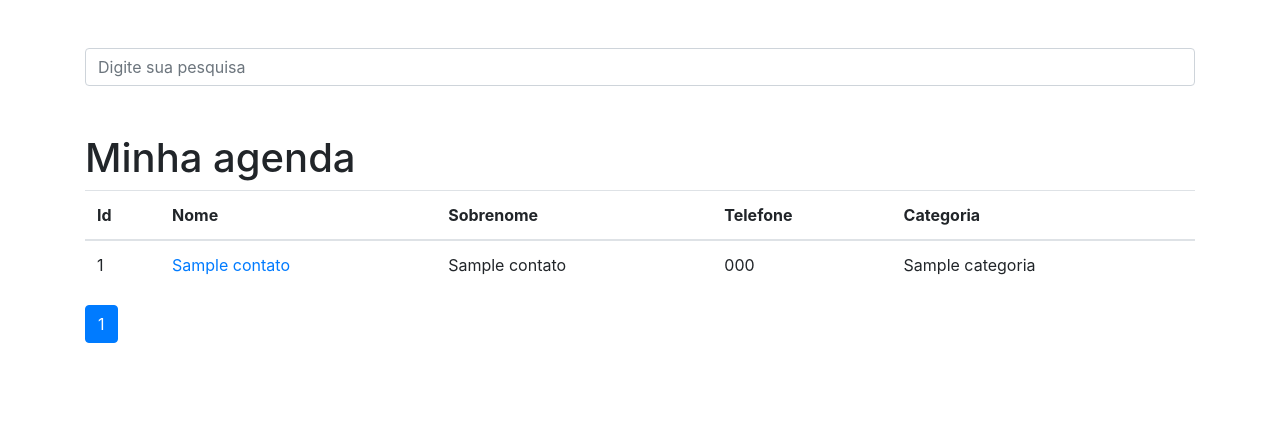
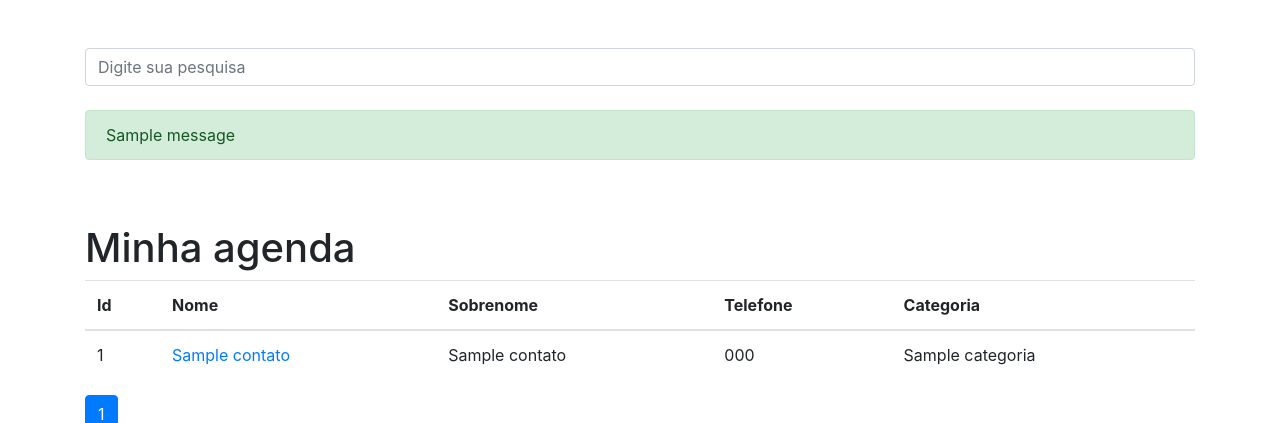
Before and after one commit to DarioCampagnaCoutinho/django02-agenda, a Django app: page / in a window 1280 px wide. Shown: the part 56-479 px from the top of the page. Run offline with Django 3.2, Linux system fonts and the light colour scheme; tables that the repository leaves empty hold one stand-in row (values such as "Sample post"); one stand-in notice (Sample message) is shown; some libraries are stand-ins or nearby versions.

Commit message:
Mensagens no django.

```diff
--- a/contato/views.py
+++ b/contato/views.py
@@ -1,9 +1,10 @@
 from django.http import Http404
-from django.shortcuts import render, get_object_or_404
+from django.shortcuts import render, get_object_or_404, redirect
 from django.core.paginator import Paginator
 from django.db.models import Q, Value
 from django.db.models.functions import Concat
 from .models import Contato
+from django.contrib import messages
 
 
 def index(request):
@@ -30,7 +31,8 @@ def ver_contato(request, contato_id):
 def busca(request):
     termo = request.GET.get('termo')
     if termo is None or not termo:
-        raise Http404()
+        messages.add_message(request, messages.ERROR, 'O Campo termo nao pode ficar vazio!')
+        return redirect('index')
     campos = Concat('nome', Value(''), 'sobrenome')
     contatos = Contato.objects.annotate(
         nome_completo=campos
--- a/templates/base.html
+++ b/templates/base.html
@@ -26,6 +26,7 @@
                                id="search-input"
                                placeholder="Digite sua pesquisa"
                                name="termo">
+                        {% include 'parciais/_messages.html' %}
                     </div>
                 </div>
             </form>
--- /dev/null
+++ b/templates/parciais/_messages.html
@@ -0,0 +1,8 @@
+{% if messages %}
+<br>
+{% for message in messages %}
+<div class="alert {{ message.tags }}" role="alert">
+    {{ message }}
+</div>
+{% endfor %}
+{% endif %}
```
Also changed, not shown: main/settings.py (+12 -0 lines).
